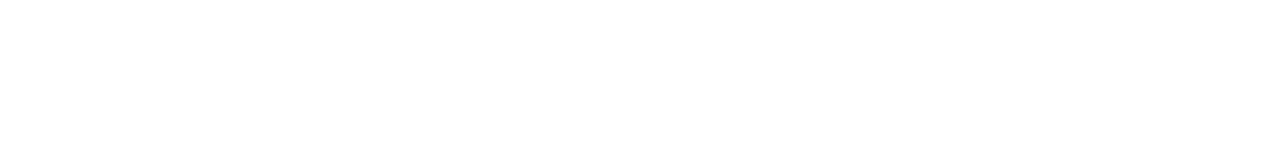
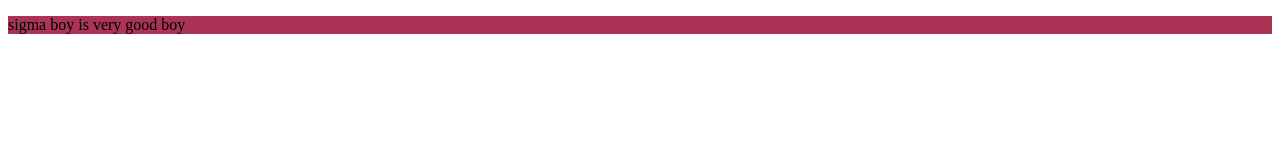
Before and after one commit to A-Haciyev/Lesson-0, a plain HTML site: page Index.html in a window 1280 px wide. Drawn offline with Linux system fonts and the light colour scheme.

Commit message:
bomba kimi

```diff
--- a/Index.html
+++ b/Index.html
@@ -5,6 +5,6 @@
         <link rel="stylesheet" href="./style.css">
     </head>
     <body>
-
+        <P>sigma boy is very good boy</P>
     </body>
 </html>
--- a/style.css
+++ b/style.css
@@ -0,0 +1,3 @@
+p{
+    background-color: #ab3456;
+}
```
